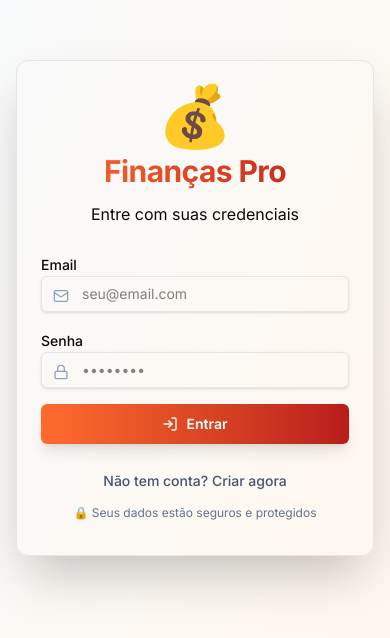
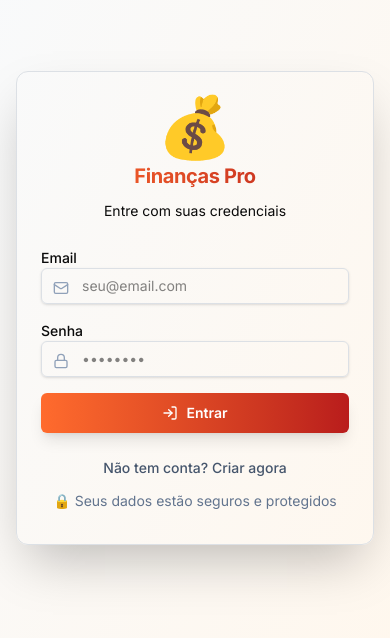
Before and after one commit to carloossantoosdev/CondoAI, a Next.js app: page /login in a window 390 px wide. Shown: the part 114-752 px from the top of the page. Built offline with nearby package versions, Linux system fonts and the light colour scheme; no server answers.

Commit message:
Remove package-lock.json and add setup documentation for the CondoAI project, including initial project setup, shadcn/ui integration, and screen creation workflow. Update global styles for improved responsiveness and visual consistency.

```diff
--- a/src/app/dashboard/page.tsx
+++ b/src/app/dashboard/page.tsx
@@ -50,6 +50,11 @@ export default function DashboardPage() {
       hasLoadedRef.current = true;
       loadInvestments();
     }
+
+    // Cleanup: resetar para permitir reload quando voltar à página
+    return () => {
+      hasLoadedRef.current = false;
+    };
   }, [user]);
 
   const loadInvestments = async () => {
@@ -65,6 +70,14 @@ export default function DashboardPage() {
 
       if (error) {
         console.error('Erro ao buscar investimentos:', error);
+        setInvestments([]);
+        setSummary({
+          valorTotal: 0,
+          totalInvestido: 0,
+          lucroOuPrejuizo: 0,
+          percentualRetorno: 0,
+          numeroInvestimentos: 0,
+        });
         return;
       }
 
@@ -88,10 +101,15 @@ export default function DashboardPage() {
         investmentsList.push(investment);
         totalInvestido += investment.valorTotal;
 
-        const quote = await getAssetQuote(investment.ticker, investment.type);
-        if (quote) {
-          valorTotal += quote.preco * investment.quantidade;
-        } else {
+        try {
+          const quote = await getAssetQuote(investment.ticker, investment.type);
+          if (quote) {
+            valorTotal += quote.preco * investment.quantidade;
+          } else {
+            valorTotal += investment.valorTotal;
+          }
+        } catch (quoteError) {
+          console.error(`Erro ao buscar cotação de ${investment.ticker}:`, quoteError);
           valorTotal += investment.valorTotal;
         }
       }
@@ -110,6 +128,14 @@ export default function DashboardPage() {
       setInvestments(investmentsList);
     } catch (error) {
       console.error('Erro ao carregar investimentos:', error);
+      setInvestments([]);
+      setSummary({
+        valorTotal: 0,
+        totalInvestido: 0,
+        lucroOuPrejuizo: 0,
+        percentualRetorno: 0,
+        numeroInvestimentos: 0,
+      });
     } finally {
       setLoadingData(false);
     }
--- a/src/app/dividendos/page.tsx
+++ b/src/app/dividendos/page.tsx
@@ -197,7 +197,7 @@ export default function DividendosPage() {
   twelveMonthsAgo.setMonth(twelveMonthsAgo.getMonth() - 12);
   const last12MonthsPayments = received.filter(d => d.date >= twelveMonthsAgo);
 
-  if (loading || loadingDividends) {
+  if (loading || !user) {
     return <Loading size="lg" />;
   }
 
@@ -221,7 +221,9 @@ export default function DividendosPage() {
           </Alert>
         )}
 
-        {portfolioDividends.length === 0 ? (
+        {loadingDividends ? (
+          <Loading size="lg" />
+        ) : portfolioDividends.length === 0 ? (
           <Alert>
             <Info className="h-4 w-4" />
             <AlertDescription>
--- a/src/app/globals.css
+++ b/src/app/globals.css
@@ -10,17 +10,17 @@
     --brand-green: #10b981;
 
     /* Variáveis HSL para Tailwind */
-    --background: 0 0% 98%;
+    --background: 210 20% 95%; /* Tom de gelo azulado suave */
     --foreground: 0 0% 3.9%;
-    --card: 0 0% 100%;
+    --card: 210 20% 98%; /* Cards um pouco mais claros */
     --card-foreground: 0 0% 3.9%;
-    --popover: 0 0% 100%;
+    --popover: 210 20% 98%;
     --popover-foreground: 0 0% 3.9%;
     --primary: 16 100% 59%; /* #ff6b2d em HSL */
     --primary-foreground: 0 0% 100%;
     --secondary: 0 72% 41%; /* #b91c1c em HSL */
     --secondary-foreground: 0 0% 100%;
-    --muted: 0 0% 96.1%;
+    --muted: 210 15% 92%; /* Tom de gelo mais suave para áreas muted */
     --muted-foreground: 0 0% 45.1%;
     --accent: 38 92% 50%; /* #f59e0b amarelo em HSL */
     --accent-foreground: 0 0% 9%;
@@ -28,8 +28,8 @@
     --success-foreground: 0 0% 100%;
     --destructive: 0 84.2% 60.2%;
     --destructive-foreground: 0 0% 98%;
-    --border: 0 0% 89.8%;
-    --input: 0 0% 89.8%;
+    --border: 210 15% 88%; /* Bordas com tom de gelo */
+    --input: 210 15% 88%;
     --ring: 16 100% 59%;
     --radius: 0.75rem;
   }
@@ -99,6 +99,15 @@ body {
   scroll-behavior: smooth;
 }
 
+/* Cursor pointer para todos os botões */
+button,
+[role="button"],
+[type="button"],
+[type="submit"],
+[type="reset"] {
+  cursor: pointer;
+}
+
 /* Ajustes para melhor legibilidade */
 h1, h2, h3, h4, h5, h6 {
   font-weight: 700;
@@ -107,6 +116,42 @@ h1, h2, h3, h4, h5, h6 {
 
 p {
   line-height: 1.7;
+}
+
+/* Ajustes de fonte para mobile */
+@media (max-width: 768px) {
+  body {
+    font-size: 0.875rem; /* 14px - reduz o tamanho base */
+  }
+
+  h1 {
+    font-size: 1.75rem; /* 28px */
+  }
+
+  h2 {
+    font-size: 1.5rem; /* 24px */
+  }
+
+  h3 {
+    font-size: 1.25rem; /* 20px */
+  }
+
+  h4 {
+    font-size: 1.125rem; /* 18px */
+  }
+
+  h5 {
+    font-size: 1rem; /* 16px */
+  }
+
+  h6 {
+    font-size: 0.875rem; /* 14px */
+  }
+
+  p {
+    font-size: 0.875rem; /* 14px */
+    line-height: 1.6;
+  }
 }
 
 /* Gradientes Personalizados - Baseados no novo design */
```
Also changed, not shown: 4 other files (tests, documents, lock files or other folders).
